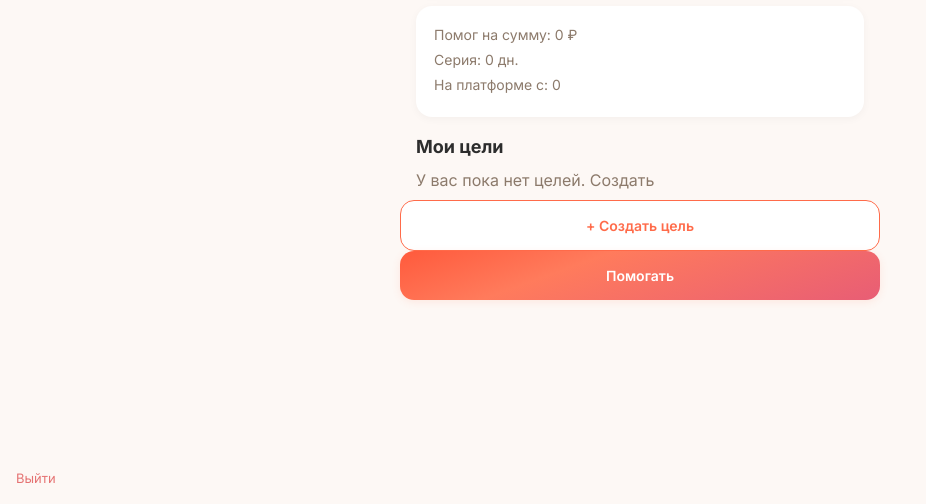
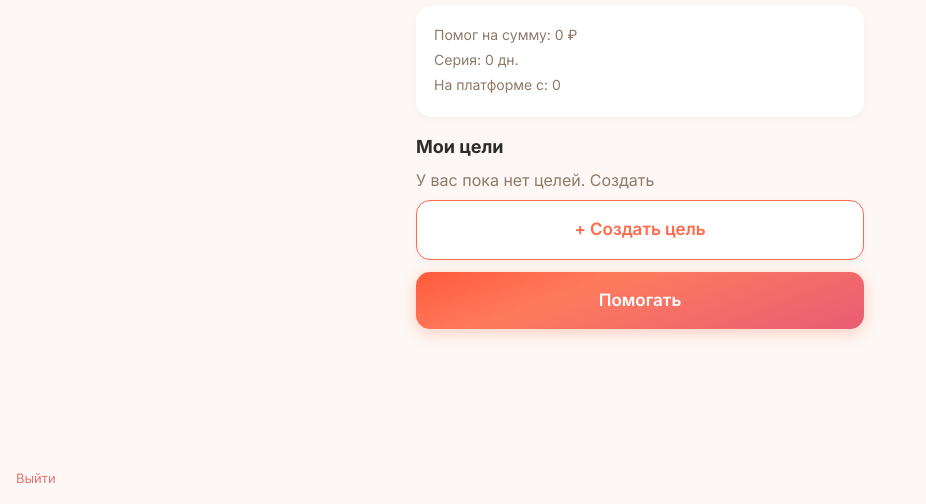
Before and after one commit to Catsik23/pomogay, a Flask app: template templates/profile.html in a window 1280 px wide. Shown: the part 296-800 px from the top of the page, without its empty margins (0-926 px from the left). Run offline with Flask 3, Linux system fonts and the light colour scheme; the template is opened without the code that fills it, so the values that code supplies are empty.

Commit message:
Revert "Profile: эталонный стиль стартовой"
This reverts commit ad95110200c81c319bdbe47f75fc3d9315791115.

```diff
--- a/templates/profile.html
+++ b/templates/profile.html
@@ -183,44 +183,6 @@
             box-shadow: 0 4px 16px rgba(255,108,74,0.3);
         }
         .fab:active { transform: scale(0.97); }
-
-        .auth-section { display: flex; flex-direction: column; gap: 6px; margin: 8px 16px; }
-        .auth-btn {
-            flex: 1;
-            padding: 14px;
-            border-radius: 14px;
-            font-size: 14px;
-            font-weight: 600;
-            text-decoration: none;
-            display: flex;
-            align-items: center;
-            justify-content: center;
-            gap: 8px;
-            transition: transform 0.1s;
-        }
-        .auth-btn:active { transform: scale(0.97); }
-        .auth-outline { border: 1.5px solid #FF6B4A; background: white; color: #FF6B4A; }
-        .auth-filled {
-            background: linear-gradient(160deg, #FF5A3C 0%, #FF7B5C 35%, #E85D75 100%);
-            color: white;
-            border: none;
-            box-shadow: 0 2px 8px rgba(255,107,74,0.12);
-            position: relative;
-            overflow: hidden;
-        }
-        .auth-filled::after {
-            content: '';
-            position: absolute;
-            top: -50%;
-            left: -50%;
-            width: 200%;
-            height: 200%;
-            background: radial-gradient(circle, rgba(255,255,255,0.25) 0%, transparent 60%);
-            opacity: 0;
-            transition: opacity 0.3s;
-        }
-        .auth-filled:active::after { opacity: 1; }
-
     </style>
 </head>
 <body>
@@ -289,8 +251,8 @@
             <p style="color:#8C7A6B; margin: 8px 16px;">У вас пока нет целей. Создать</p>
         {% endif %}
 
-        <a href="/goals/choose" class="auth-btn auth-outline">+ Создать цель</a>
-        <a href="/goals" class="auth-btn auth-filled">Помогать</a>
+        <a href="/goals/choose" class="fab" style="background:white; color:#FF6B4A; border:1px solid #FF6B4A; box-shadow: 0 2px 6px rgba(0,0,0,0.04);">+ Создать цель</a>
+        <a href="/goals" class="fab" style="margin-top:12px;">Помогать</a>
         <a href="/logout" style="position:fixed; bottom:16px; left:16px; color:#E57373; font-size:13px; text-decoration:none;">Выйти</a>
     </div>
 </body>
```
